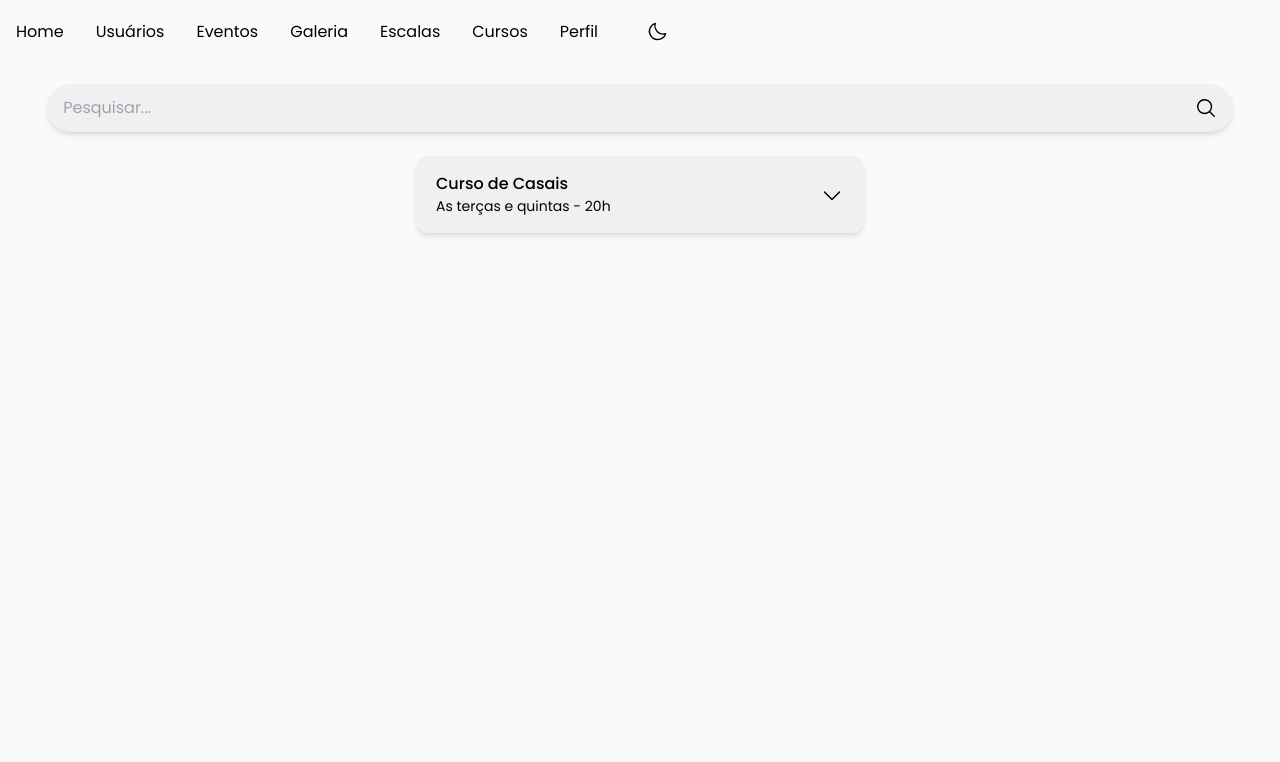
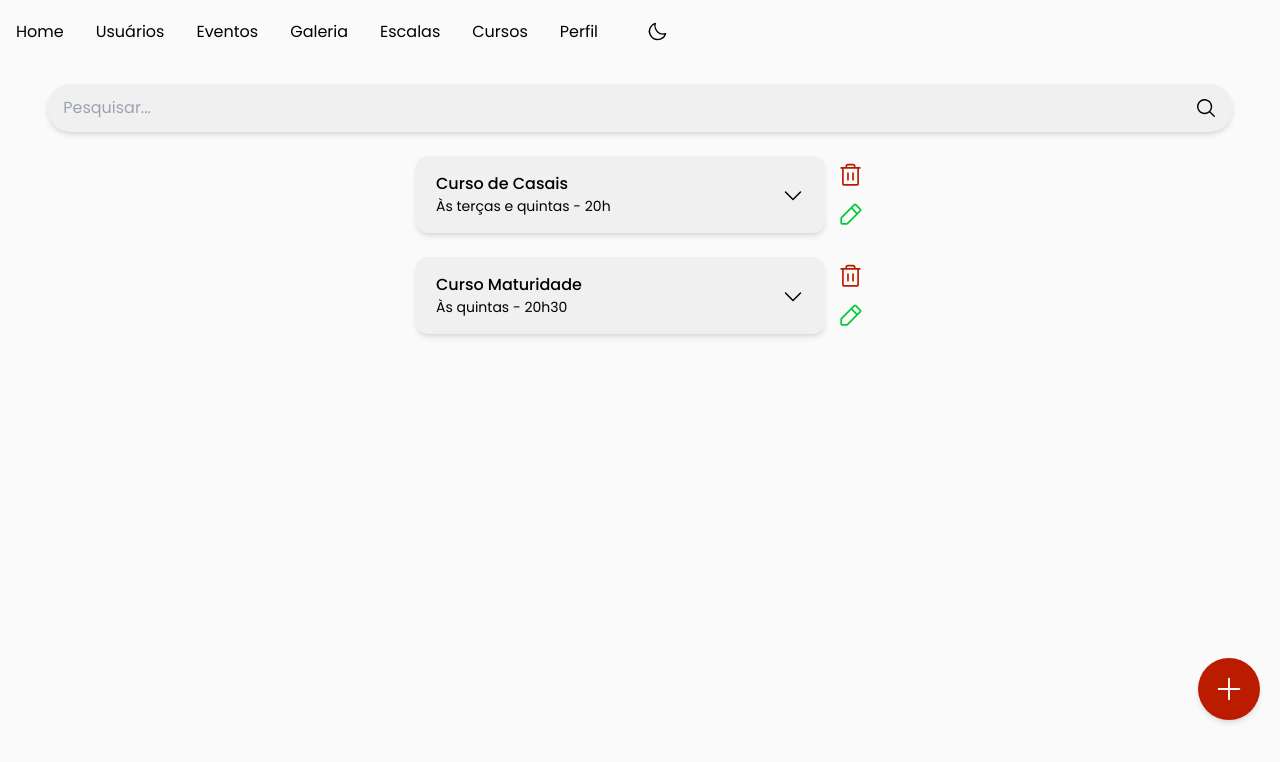
Before and after one commit to GiuCaroline/ComunidadeCasaraoWeb, a React (Vite) app in the folder casaraoWeb/: page /cursos in a window 1280 px wide. Shown: the top 762 px of the page. Built offline with nearby package versions, Linux system fonts and the light colour scheme.

Commit message:
Fix: Termina tela de curso

```diff
--- a/casaraoWeb/src/components/dropdownContent.jsx
+++ b/casaraoWeb/src/components/dropdownContent.jsx
@@ -1,7 +1,9 @@
 import { useState } from "react";
 import { CaretUp, CaretDown, WhatsappLogo, EnvelopeSimple } from "@phosphor-icons/react";
 
-export function DropdownContent() {
+
+
+export function DropdownContent({titulo, dias, horario, descricao, celular, email}) {
   const [isOpen, setIsOpen] = useState(false);
 
   return (
@@ -12,10 +14,10 @@ export function DropdownContent() {
       >
         <div className="flex flex-col">
           <span className="text-[16px] font-medium text-preto dark:text-branco">
-            Curso de Casais
+            {titulo}
           </span>
           <span className="text-[14px] font-light text-preto dark:text-branco">
-            As terças e quintas - 20h
+            {dias} - {formataHora(horario)}
           </span>
         </div>
         {isOpen ? (
@@ -37,8 +39,7 @@ export function DropdownContent() {
                 Descrição
               </h3>
               <p className="text-[14px] font-light text-preto dark:text-branco leading-relaxed">
-                Este curso aborda temas importantes denro de um casamento. Sobre
-                ter filhos e mesmo assim continuar sendo um belo casal.
+                {descricao}
               </p>
             </div>
 
@@ -47,18 +48,17 @@ export function DropdownContent() {
                 Responsáveis
               </h3>
               <div className="flex flex-col gap-4">
-
                 <div className="flex items-center gap-3">
                   <WhatsappLogo size={26} className="text-vermelho dark:text-vermelho-dark" />
                   <span className="text-[15px] font-normal text-preto dark:text-branco">
-                    (11) 940028922
+                    {celular}
                   </span>
                 </div>
 
                 <div className="flex items-center gap-3">
                   <EnvelopeSimple size={26} className="text-vermelho dark:text-vermelho-dark" />
                   <span className="text-[15px] font-normal text-preto dark:text-branco">
-                    teste@gmail.com
+                    {email}
                   </span>
                 </div>
               </div>
@@ -69,3 +69,21 @@ export function DropdownContent() {
     </div>
   );
 }
+
+function formataHora(tempo) {
+  if (!tempo) return "";
+
+  const partes = tempo.split(":");
+  if (partes.length >= 2) {
+    const hora = partes[0];
+    const minuto = partes[1];
+
+    if (minuto === "00") {
+      return `${hora}h`;
+    }
+
+    return `${hora}h${minuto}`;
+  }
+
+  return tempo;
+}
--- /dev/null
+++ b/casaraoWeb/src/components/modalCurso.jsx
@@ -0,0 +1,182 @@
+import { useState, useEffect } from "react";
+import { Input } from "../components/input";
+import { Dropdown } from "../components/dropdown";
+
+export function ModalCurso({ visible, onClose, onSave, curso }) {
+  const [form, setForm] = useState({
+    nomeCurso: "",
+    dias: "",
+    horario: "",
+    descricao: "",
+    celular: "",
+    email: ""
+  });
+
+  const [hora, setHora] = useState("");
+  const [minuto, setMinuto] = useState("");
+
+  const Dias = [
+    { value: "Às terças", label: "Às terças" },
+    { value: "Às terças e quintas", label: "Às terças e quintas" },
+    { value: "Às quintas", label: "Às quintas" },
+  ];
+
+  useEffect(() => {
+    if (curso) {
+        setForm(curso);
+
+        if (curso.horario) {
+            const partes = curso.horario.split(":");
+            setHora(partes[0] || "");
+            setMinuto(partes[1] || "");
+        }
+    } else {
+        setForm({
+            nomeCurso: "",
+            dias: "",
+            horario: "",
+            descricao: "",
+            celular: "",
+            email: ""
+        });
+        setHora("");
+        setMinuto("");
+    }
+  }, [curso]);
+
+  if (!visible) return null;
+
+  function handleChange(field, value) {
+    setForm((prev) => ({
+        ...prev,
+        [field]: value
+    }));
+  }
+
+  function handleSubmit() {
+    let horarioFinal = "";
+
+    if (hora) {
+        const horaFormatada = hora.padStart(2, "0");
+
+        if (minuto && minuto !== "0" && minuto !== "00") {
+            const minutoFormatado = minuto.padStart(2, "0");
+            horarioFinal = `${horaFormatada}:${minutoFormatado}:00`;
+        } else {
+            horarioFinal = `${horaFormatada}:00:00`;
+        }
+    }
+
+    onSave({
+        ...form,
+        horario: horarioFinal
+    });
+  }
+
+  return (
+    <div className="fixed inset-0 bg-black/40 flex items-center justify-center z-50">
+      <div className="bg-branco dark:bg-preto-dark w-[90%] max-w-md rounded-2xl p-6 shadow-lg ">
+
+        <h2 className="text-lg font-normal mb-4 text-preto dark:text-branco">
+          {curso ? "Editar Curso" : "Novo Curso"}
+        </h2>
+
+        <div className="flex flex-col gap-3 items-center justify-center">
+            <Input
+                texto="Nome do Curso"
+                value={form.nomeCurso}
+                onChange={(value) => handleChange("nomeCurso", value)}
+            />
+
+            <Dropdown
+                data={Dias}
+                placeholder="Dia da Semana"
+                value={form.dias}
+                onChange={(value) => handleChange("dias", value)}
+            />
+
+            <div className="mt-[-5%] ml-[3%]">
+                <div className="w-full flex items-end justify-start gap-2 mb-[7%] mt-[3%]">
+                    <div className="w-[25%]">
+                        <Input
+                            texto="Hora"
+                            value={hora}
+                            onChange={setHora}
+                            type="number"
+                        />
+                    </div>
+
+                    <span className="text-xl mb-5 text-preto dark:text-branco">:</span>
+
+                    <div className="w-[25%]">
+                        <Input
+                            texto="Min"
+                            value={minuto}
+                            onChange={setMinuto}
+                            type="number"
+                        />
+                    </div>
+                </div>
+            </div>
+
+            <Input
+                texto="Descrição"
+                value={form.descricao}
+                onChange={(value) => handleChange("descricao", value)}
+                multiline={true}
+                rows={5}
+            />
+
+            <Input
+                texto="Whatsapp Responsável"
+                value={formataPhone(form.celular)}
+                onChange={(value) => handleChange("celular", value)}
+            />
+
+            <Input
+                texto="Email Resposável"
+                value={form.email}
+                onChange={(value) => handleChange("email", value)}
+            />
+
+        </div>
+
+        <div className="flex justify-between w-[95%] mt-6">
+            <button
+            onClick={onClose}
+            className="bg-vermelho text-branco px-10 py-2 rounded-full"
+            >
+                Voltar
+            </button>
+
+            <button
+            onClick={handleSubmit}
+            className="bg-vermelho text-branco px-10 py-2 rounded-full"
+            >
+                Salvar
+            </button>
+        </div>
+
+      </div>
+    </div>
+  );
+}
+
+function formataPhone(value) {
+    if (!value) return "";
+    let v = value.replace(/\D/g, "");
+
+    if (v.length > 0) {
+        v = "(" + v;
+    }
+
+    if (v.length > 3) {
+        v = v.slice(0, 3) + ") " + v.slice(3);
+    }
+
+    if (v.length > 10) {
+        v = v.slice(0, 10) + "-" + v.slice(10, 14);
+    }
+
+    return v;
+}
--- a/casaraoWeb/src/components/modalEvento.jsx
+++ b/casaraoWeb/src/components/modalEvento.jsx
@@ -146,14 +146,14 @@ export function ModalEvento({ visible, onClose, onSave, evento }) {
         <div className="flex justify-between w-[95%] mt-6">
             <button
             onClick={onClose}
-            className="bg-vermelho dark:bg-vermelho-dark text-branco px-10 py-2 rounded-full"
+            className="bg-vermelho text-branco px-10 py-2 rounded-full"
             >
                 Voltar
             </button>
 
             <button
             onClick={handleSubmit}
-            className="bg-vermelho dark:bg-vermelho-dark text-branco px-10 py-2 rounded-full"
+            className="bg-vermelho text-branco px-10 py-2 rounded-full"
             >
                 Salvar
             </button>
--- a/casaraoWeb/src/screens/Cursos.jsx
+++ b/casaraoWeb/src/screens/Cursos.jsx
@@ -1,14 +1,68 @@
-import { DropdownContent } from "../components/dropdownContent"
+import { DropdownContent } from "../components/dropdownContent";
+import { ModalCurso } from "../components/ModalCurso";
 import { MagnifyingGlass, TrashIcon, PencilSimple, PlusIcon } from "@phosphor-icons/react";
+import { useEffect, useState } from "react";
 
 export default function Cursos() {
+  const [cursos, setCursos] = useState([]);
+  const [modalVisivel, setModalVisivel] = useState(false);
+  const [cursoSelecionado, setCursoSelecionado] = useState(null);
+  const [termoPesquisa, setTermoPesquisa] = useState("");
+
+  useEffect(() => {
+    const fakeCursos = [
+      { id: 1, nomeCurso: "Curso de Casais", dias: "Às terças e quintas", horario: "20:00:00", descricao: "Este curso aborda temas importantes dentro de um casamento. Sobre ter filhos e mesmo assim continuar sendo um belo casal.", celular: '(11) 94002-8922', email: 'teste@gmail.com' },
+      { id: 2, nomeCurso: "Curso Maturidade", dias: "Às quintas", horario: "20:30:00", descricao: "Uma descrição de um curso de maturidade, eu gostaria de testar como que ele fica com bastante caracteres porém não consigo medir com a descrição de baixo, deixa eu ver pera ai pelo que vi já está bem maior", celular: '(11) 94002-8922', email: 'responsavel@gmail.com' },
+    ];
+
+    setCursos(fakeCursos);
+  }, []);
+
+  const handleDeleteClick = (id, curso) => {
+    console.log("Deletar curso:", id);
+  };
+
+  const handleEdit = (curso) => {
+    setCursoSelecionado(curso);
+    setModalVisivel(true);
+  };
+
+  const handleOpenNew = () => {
+    setCursoSelecionado(null);
+    setModalVisivel(true);
+  };
+
+  const handleCloseModal = () => {
+    setModalVisivel(false);
+    setCursoSelecionado(null);
+  };
+
+  const handleSaveCurso = (dados) => {
+    console.log("Dados do curso a salvar:", dados);
+    setModalVisivel(false);
+  };
+
+  const cursosFiltrados = cursos.filter((curso) => {
+    const termo = termoPesquisa.toLowerCase();
+
+    return (
+      curso.nomeCurso?.toLowerCase().includes(termo) ||
+      curso.dias?.toLowerCase().includes(termo) ||
+      curso.horario?.toLowerCase().includes(termo) ||
+      curso.descricao?.toLowerCase().includes(termo) ||
+      curso.celular?.toLowerCase().includes(termo) ||
+      curso.email?.toLowerCase().includes(termo)
+    );
+  });
+
   return(
     <div className="pt-5 px-4 flex flex-col items-center gap-6">
       <div className="relative w-[95%]">
         <input
           type="text"
           placeholder="Pesquisar..."
-                    onChange={(text) => console.log('pesquisa: ', text)}
+          value={termoPesquisa}
+          onChange={(e) => setTermoPesquisa(e.target.value)}
           className="w-full text-preto dark:text-branco py-3 px-4 pr-12 rounded-full bg-input dark:bg-input-dark shadow-md outline-none"
         />
 
@@ -17,7 +71,45 @@ export default function Cursos() {
           className="absolute right-4 top-1/2 -translate-y-1/2 text-preto dark:text-branco"
         />
       </div>
-            <DropdownContent />
+
+      {cursosFiltrados.map((curso) => (
+        <div
+          key={curso.id}
+          className="flex flex-row justify-between gap-3 items-center w-full max-w-md"
+        >
+          <DropdownContent
+            titulo={curso.nomeCurso}
+            dias={curso.dias}
+            horario={curso.horario}
+            descricao={curso.descricao}
+            celular={curso.celular}
+            email={curso.email}
+          />
+          <div className="flex flex-col gap-3">
+            <button onClick={() => handleDeleteClick(curso.id, curso)}>
+              <TrashIcon size={27} className="text-vermelho dark:text-vermelho-dark" />
+            </button>
+
+            <button onClick={() => handleEdit(curso)}>
+              <PencilSimple size={27} className="text-[#01CB34]" />
+            </button>
+          </div>
+        </div>
+      ))}
+
+      <button
+        onClick={handleOpenNew}
+        className="absolute bottom-20 right-5 bg-vermelho dark:text-vermelho-dark shadow-md rounded-full p-4"
+      >
+        <PlusIcon className="text-branco" size={30} />
+      </button>
+
+      <ModalCurso
+        visible={modalVisivel}
+        onClose={handleCloseModal}
+        onSave={handleSaveCurso}
+        curso={cursoSelecionado}
+      />
     </div>
   )
 }
```
Also changed, not shown: casaraoWeb/src/components/input.jsx (+29 -15 lines), casaraoWeb/src/components/modalEscala.jsx (+3 -6 lines). Lines whose indentation alone changed are shown as unchanged.
